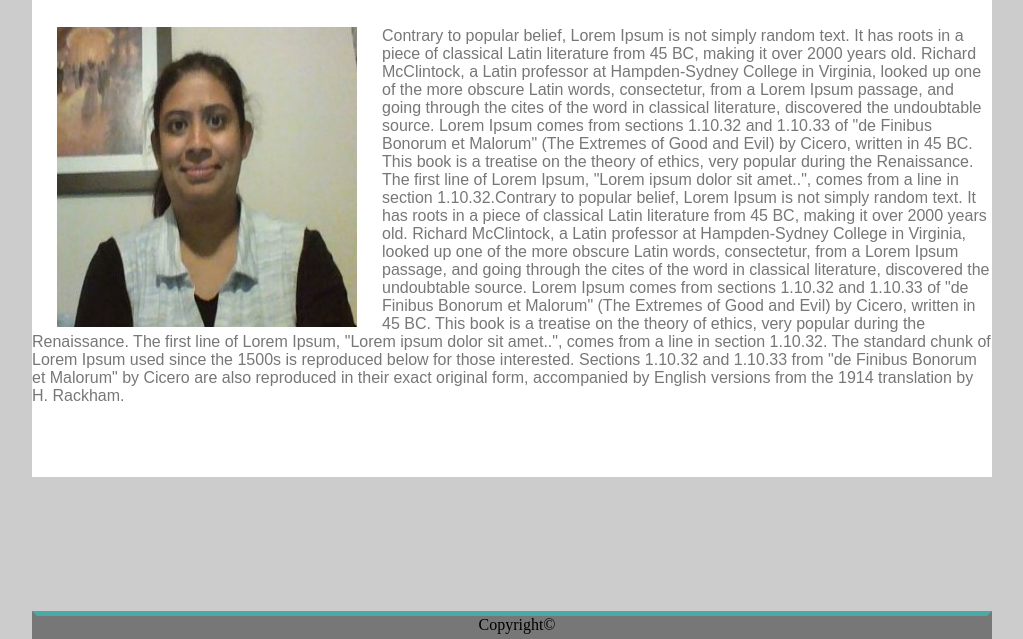
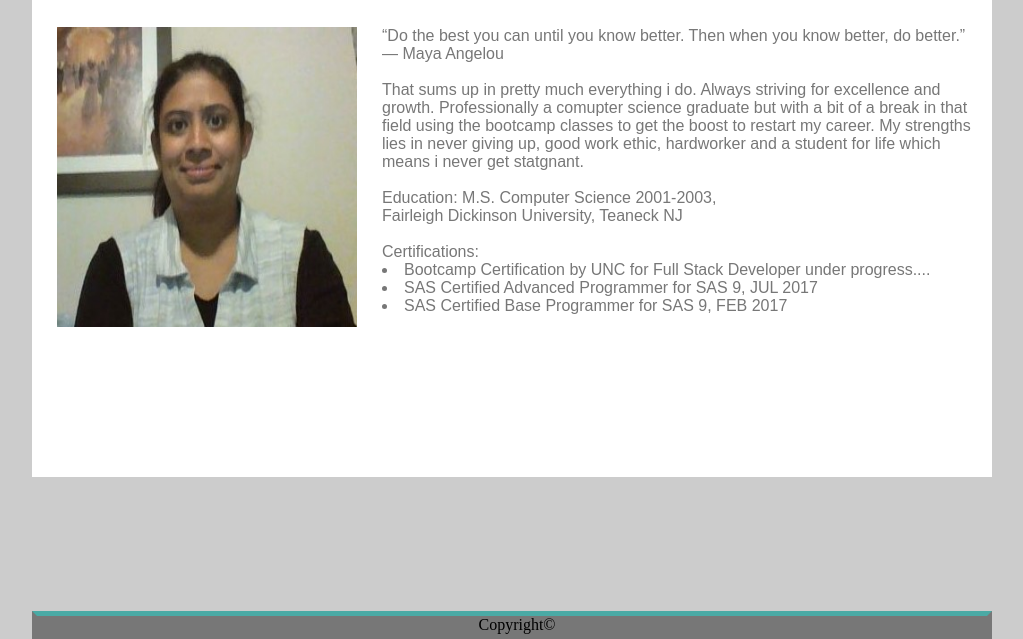
Before and after one commit to marciamoss/Basic-Portfolio, a plain HTML site: page index.html in a window 1280 px wide. Shown: the part 161-800 px from the top of the page, without its empty margins (128-1151 px from the left). Drawn offline with Linux system fonts and the light colour scheme.

Commit message:
updated the text for about me

```diff
--- a/index.html
+++ b/index.html
@@ -24,24 +24,20 @@
 
     <div id="txtplace">
 
-        <p> <img class="imgplace" src="assets/images/p2.jpg"> Contrary to popular belief, Lorem Ipsum is not simply random text.
-            It has roots in a piece of classical Latin literature from 45 BC, making it over 2000 years old. Richard McClintock,
-        a Latin professor at Hampden-Sydney College in Virginia, looked up one of the more obscure Latin words, consectetur,
-        from a Lorem Ipsum passage, and going through the cites of the word in classical literature, discovered the undoubtable source.
-         Lorem Ipsum comes from sections 1.10.32 and 1.10.33 of "de Finibus Bonorum et Malorum" (The Extremes of Good and
-         Evil) by Cicero, written in 45 BC. This book is a treatise on the theory of ethics, very popular during the Renaissance.
-         The first line of Lorem Ipsum, "Lorem ipsum dolor sit amet..", comes from a line in section 1.10.32.Contrary to popular belief,
-         Lorem Ipsum is not simply random text. It has roots in a piece of classical Latin literature from 45 BC,
-         making it over 2000 years old. Richard McClintock, a Latin professor at Hampden-Sydney College in Virginia,
-         looked up one of the more obscure Latin words, consectetur, from a Lorem Ipsum passage, and going through the cites
-         of the word in classical literature, discovered the undoubtable source. Lorem Ipsum comes from sections
-         1.10.32 and 1.10.33 of "de Finibus Bonorum et Malorum" (The Extremes of Good and Evil) by Cicero,
-         written in 45 BC. This book is a treatise on the theory of ethics, very popular during the Renaissance.
-         The first line of Lorem Ipsum, "Lorem ipsum dolor sit amet..", comes from a line in section 1.10.32.
+        <p> <img class="imgplace" src="assets/images/p2.jpg"> “Do the best you can until you know better.
+            Then when you know better, do better.”<br> ― Maya Angelou<br><br>
+            That sums up in pretty much everything i do. Always striving for excellence and growth.
+            Professionally a comupter science graduate but with a bit of a break in that field using the bootcamp
+            classes to get the boost to restart my career. My strengths lies in never giving up, good work ethic,
+            hardworker and a student for life which means i never get statgnant.<br><br>
+            Education: M.S. Computer Science 2001-2003,<br> Fairleigh Dickinson University, Teaneck NJ
+            <br><br>
+            <ul>Certifications:</ul>
+                <li>Bootcamp Certification by UNC for Full Stack Developer under progress....</li>
+                <li>SAS Certified Advanced Programmer for SAS 9, JUL 2017</li>
+                <li>SAS Certified Base Programmer for SAS 9, FEB 2017</li>
 
-         The standard chunk of Lorem Ipsum used since the 1500s is reproduced below for those interested.
-         Sections 1.10.32 and 1.10.33 from "de Finibus Bonorum et Malorum" by Cicero are also reproduced in
-         their exact original form, accompanied by English versions from the 1914 translation by H. Rackham.
+
         </p>
     </div>
     </section>
```
